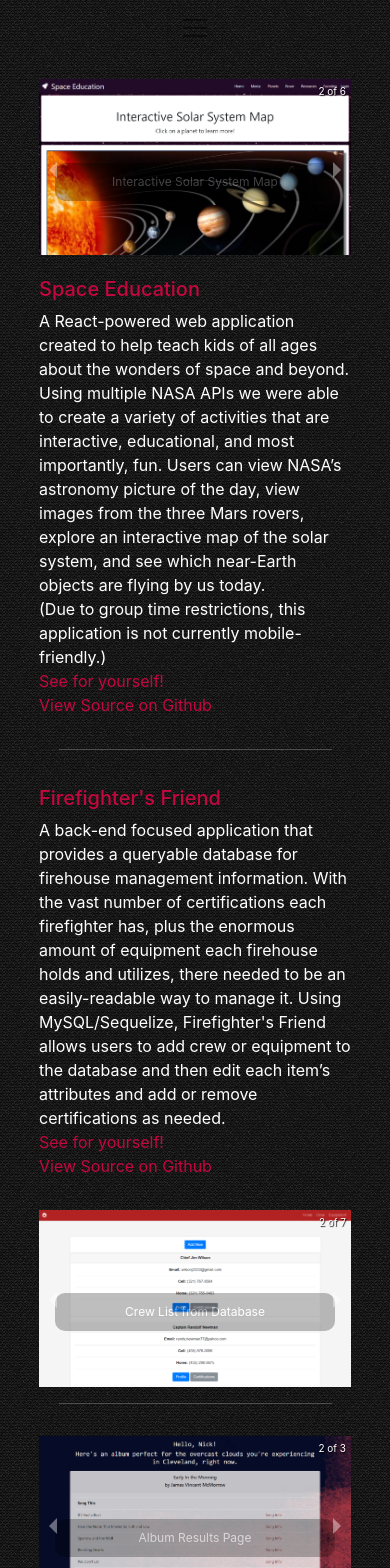
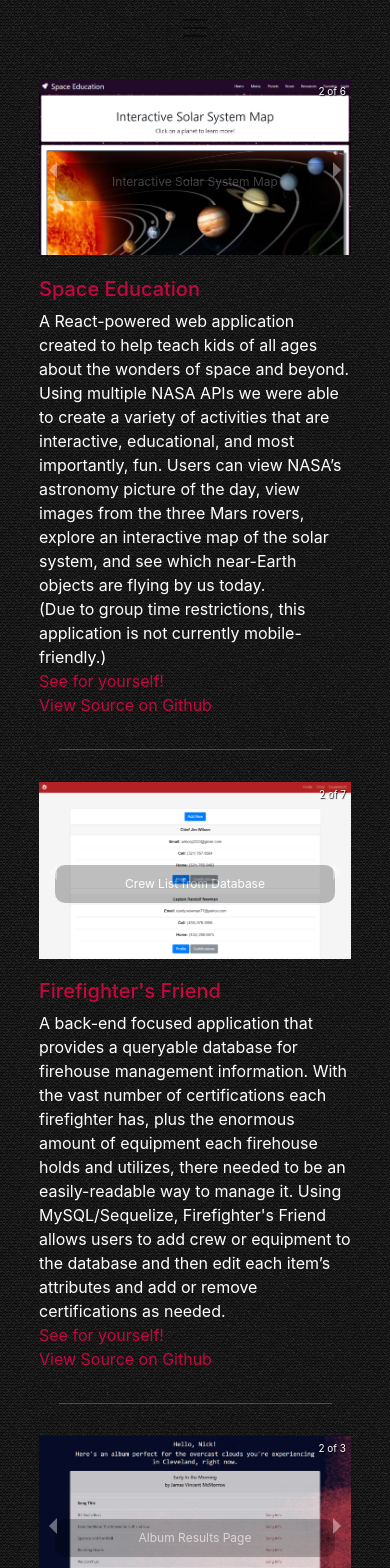
Before and after one commit to nyopko/Personal-Website, a React (Create React App) app: page /coding in a window 390 px wide. Shown: the top 1568 px of the page. Built offline with nearby package versions, Linux system fonts and the light colour scheme.

Commit message:
fixed mobile coding page problems

```diff
--- a/src/App.css
+++ b/src/App.css
@@ -280,6 +280,10 @@ a:hover{
 
 /* Coding Page Styles */
 
+#codePageMB{
+  display:none;
+}
+
 #codingMobile{
   display: none;
 }
@@ -425,6 +429,14 @@ hr {
 
 /* Coding pages */
 
+#codePageMB{
+  display: block;
+}
+
+#codePageDT{
+  display: none;
+}
+
 #codingMobile{
   display: inline;
 }
--- a/src/Pages/coding.js
+++ b/src/Pages/coding.js
@@ -39,6 +39,7 @@ class App extends Component {
         return (
             <div className="codingPage">
                 <Nav />
+                <div id="codePageDT">
                 <Grid
                     container
                     direction="column"
@@ -167,6 +168,141 @@ class App extends Component {
 
                     </Grid>
                 </Grid>
+                </div>
+
+{/* Mobile version here */}
+
+<div id="codePageMB">
+                <Grid
+                    container
+                    direction="column"
+                    justify="center"
+                    alignItems="center"
+                >
+                    <SubPageHeader />
+                    <Grid
+                        container
+                        direction="row"
+                        justify="space-evenly"
+                        alignItems="center"
+                    >
+                        <div className="picCarousel">
+                        <Carousel showThumbs={false} swipeable={true} showIndicators={false} infiniteLoop={true} autoPlay={true} showStatus={true}>
+                            <div>
+                                <img src={space} />
+                                <p className="legend">Space Education Homescreen</p>
+                            </div>
+                            <div>
+                                <img src={planets} />
+                                <p className="legend">Interactive Solar System Map</p>
+                            </div>
+                            <div>
+                                <img src={saturn} />
+                                <p className="legend">Planet Information from Map</p>
+                            </div>
+                            <div>
+                                <img src={rover} />
+                                <p className="legend">Mars Rover API Photo Page</p>
+                            </div>
+                            <div>
+                                <img src={search} />
+                                <p className="legend">Custom NASA Database Search Page</p>
+                            </div>
+                            <div>
+                                <img src={results} />
+                                <p className="legend">Example Search Results</p>
+                            </div>
+                        </Carousel>
+                    </div>
+                        <p className="codingText">
+                            <h5 className="projectName">
+                                Space Education
+                                </h5>
+                                A React-powered web application created to help teach kids of all ages about the wonders of space and beyond. Using multiple NASA APIs we were able to create a variety of activities that are interactive, educational, and most importantly, fun. Users can view NASA’s astronomy picture of the day, view images from the three Mars rovers, explore an interactive map of the solar system, and see which near-Earth objects are flying by us today.
+                                <br />
+                                (Due to group time restrictions, this application is not currently mobile-friendly.)
+                                <br />
+                                <a className="codeLinks" href="https://space-education.herokuapp.com/">See for yourself!</a>
+                                <br />
+                                <a className="codeLinks" href="https://github.com/nyopko/planet-app-fork">View Source on Github</a>
+                            </p>
+                            <hr />
+                            <div className="picCarousel">
+                        <Carousel showThumbs={false} swipeable={true} showIndicators={false} infiniteLoop={true} autoPlay={true} showStatus={true}>
+                            <div>
+                                <img src={fire} />
+                                <p className="legend">Firefighter's Friend Application</p>
+                            </div>
+                            <div>
+                                <img src={crew} />
+                                <p className="legend">Crew List from Database</p>
+                            </div>
+                            <div>
+                                <img src={chief} />
+                                <p className="legend">Specific Crew Memeber Detail from Database</p>
+                            </div>
+                            <div>
+                                <img src={certs} />
+                                <p className="legend">Add or Edit Certifications for Crew Member</p>
+                            </div>
+                            <div>
+                                <img src={addequip} />
+                                <p className="legend">Add New Equipment to Database</p>
+                            </div>
+                            <div>
+                                <img src={logs} />
+                                <p className="legend">Example Logs from Database</p>
+                            </div>
+                            <div>
+                                <img src={equiplog} />
+                                <p className="legend">More Database Examples</p>
+                            </div>
+                        </Carousel>
+                    </div>
+                        <p className="codingText">
+                        <h5 className="projectName">
+                            Firefighter's Friend
+                            </h5>
+                            A back-end focused application that provides a queryable database for firehouse management information. With the vast number of certifications each firefighter has, plus the enormous amount of equipment each firehouse holds and utilizes, there needed to be an easily-readable way to manage it. Using MySQL/Sequelize, Firefighter's Friend allows users to add crew or equipment to the database and then edit each item’s attributes and add or remove certifications as needed.
+
+                                <br />
+                                <a className="codeLinks" href="https://firefightersfriend.herokuapp.com/">See for yourself!</a>
+                                <br />
+                                <a className="codeLinks" href="https://github.com/nyopko/SecondGroupProject">View Source on Github</a>
+                            </p>
+                    <hr />
+
+<div className="picCarousel">
+                        <Carousel showThumbs={false} swipeable={true} showIndicators={false} infiniteLoop={true} autoPlay={true} showStatus={true}>
+                            <div>
+                                <img src={audiorain} />
+                                <p className="legend">Audio Rain Application</p>
+                            </div>
+                            <div>
+                                <img src={album} />
+                                <p className="legend">Album Results Page</p>
+                            </div>
+                            <div>
+                                <img src={related} />
+                                <p className="legend">Visitor Log and Related Artists</p>
+                            </div>
+                        </Carousel>
+                    </div>
+                        <p className="codingText">
+                        <h5 className="projectName">
+                            Audio Rain
+                            </h5>
+                            A simple, but fun application created in the early stages of my education that allows the user to receive album suggestions based on the weather in their selected location. Using both the OpenWeather and MusixMatch APIs, Audio Rain correlates the location’s weather to an album based on mood. The user will also receive similar artists to the one given, based on the album’s metadata and be able to see what album was recommended to the five most recent users prior to their search.
+                                <br />
+                                <a className="codeLinks" href="https://syddunlap.github.io/firstgroupproject/">See for yourself!</a>
+                                <br />
+                                <a className="codeLinks" href="https://github.com/nyopko/firstgroupproject">View Source on Github</a>
+                            </p>
+
+                    </Grid>
+                </Grid>
+                </div>
+
             </div>
         );
     }
```
